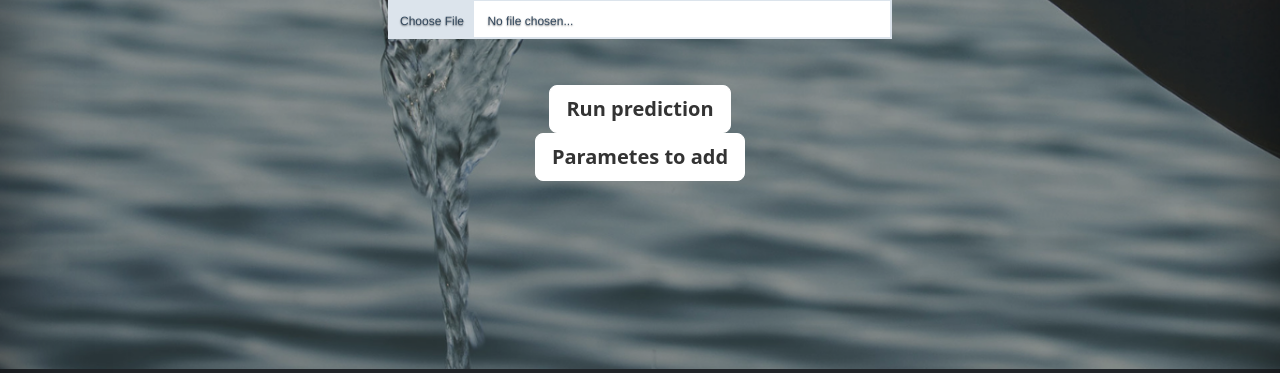
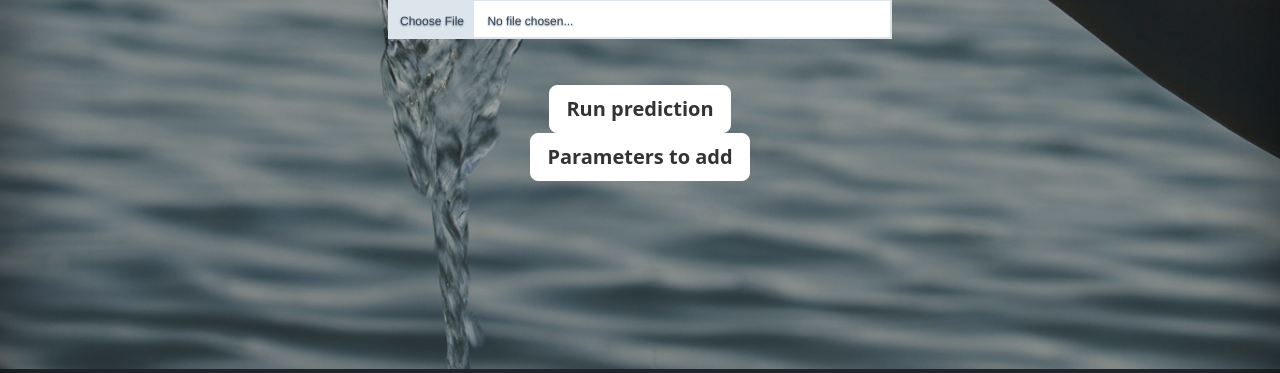
Before and after one commit to mcarlagg17/TBDS-ML_Clf_WaterQuality_flask, a Flask app: page / in a window 1280 px wide. Shown: the part 351-724 px from the top of the page. Run offline with Flask 2, Linux system fonts and the light colour scheme; some libraries are stand-ins or nearby versions.

Commit message:
ultimando 4

```diff
--- a/templates/index.html
+++ b/templates/index.html
@@ -69,7 +69,7 @@
             <button type="submit" class="btn btn-lg btn-secondary fw-bold border-white bg-white">Run prediction</button>
         </form>
         <p class="lead">
-            <a href="/params" class="btn btn-lg btn-secondary fw-bold border-white bg-white">Parametes to add</a>
+            <a href="/params" class="btn btn-lg btn-secondary fw-bold border-white bg-white">Parameters to add</a>
         </p>
 
     </main>
```
